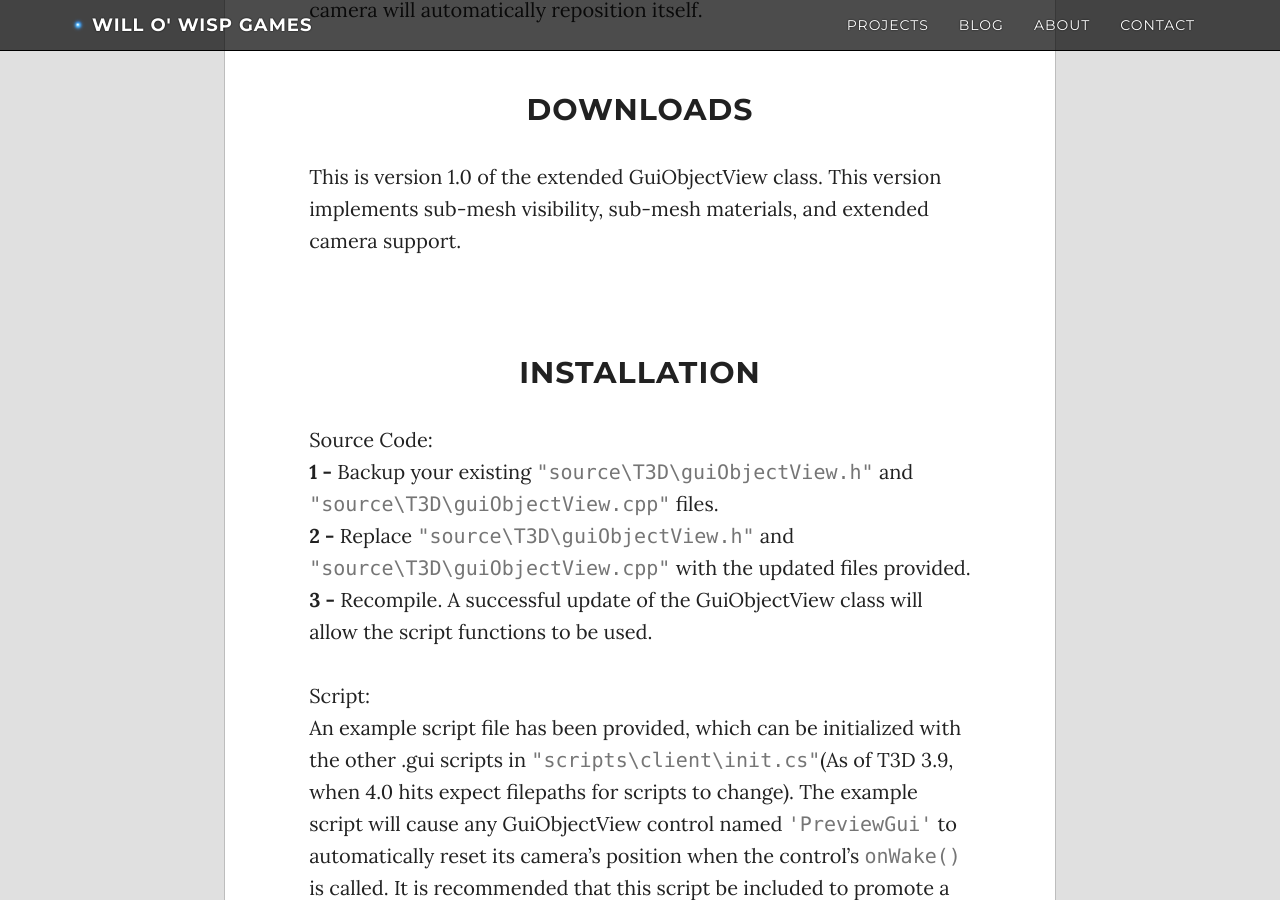
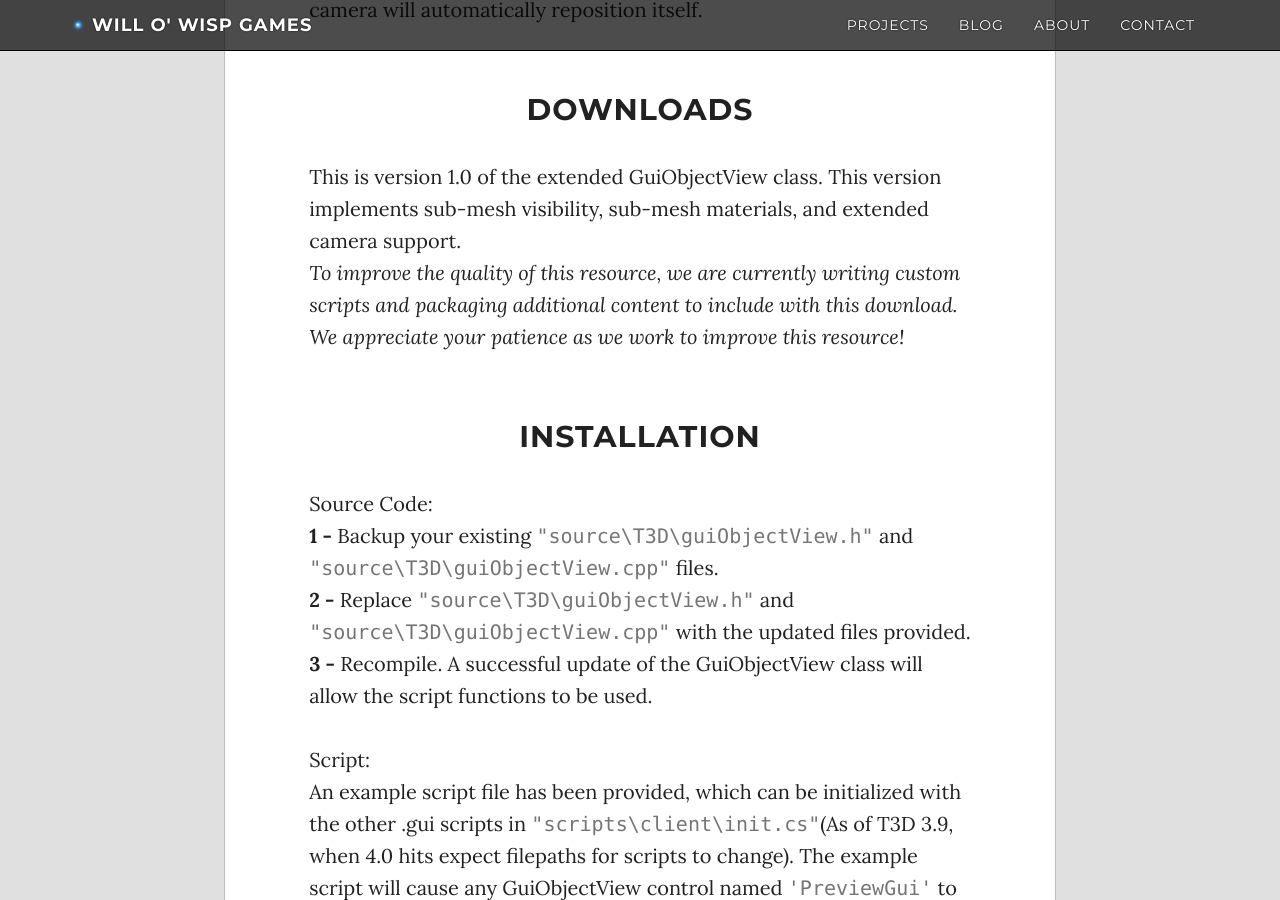
Before and after one commit to WilloWispGames/WilloWispGames.github.io, a Jekyll site: the page built from _posts/2016-09-15-ExtGuiObjView.md, in a window 1280 px wide and 900 px high, scrolled down 4809 px. Built offline with Jekyll 4.4.1, drawn with Linux system fonts in a browser that asks for light colours; nearby versions of some CDN libraries; comment, search, counter and statistics services are not loaded.

Commit message:
Update 2016-09-15-ExtGuiObjView.md

```diff
--- a/_posts/2016-09-15-ExtGuiObjView.md
+++ b/_posts/2016-09-15-ExtGuiObjView.md
@@ -96,7 +96,8 @@ If handled properly, these functions can allow the control's camera to be animat
 <br>
 <br>
 <h2>Downloads</h2>
-This is version 1.0 of the extended GuiObjectView class. This version implements sub-mesh visibility, sub-mesh materials, and extended camera support.
+This is version 1.0 of the extended GuiObjectView class. This version implements sub-mesh visibility, sub-mesh materials, and extended camera support.<br>
+<i>To improve the quality of this resource, we are currently writing custom scripts and packaging additional content to include with this download. We appreciate your patience as we work to improve this resource!</i>
 <br>
 <br>
 <h2>Installation</h2>
```
